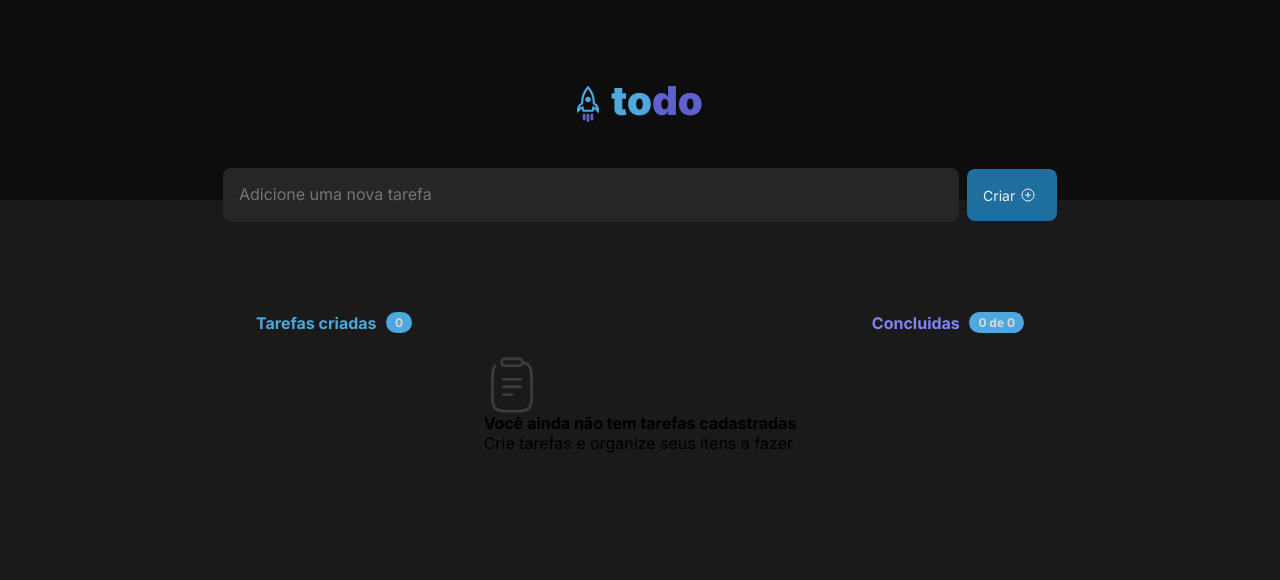
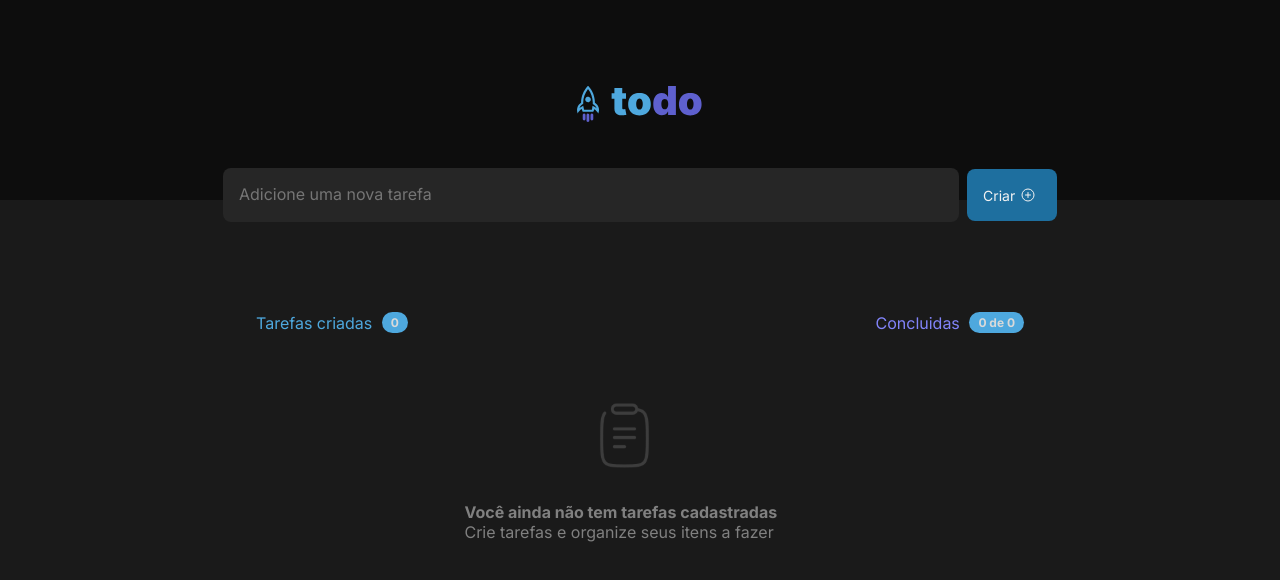
Before and after one commit to Lucas-Aparecido21/ToDoList, a React (Create React App) app: page / in a window 1280 px wide. Shown: the top 580 px of the page. Built offline with nearby package versions, Linux system fonts and the light colour scheme.

Commit message:
29-11-part1

```diff
--- a/public/index.html
+++ b/public/index.html
@@ -2,6 +2,7 @@
 <html lang="en">
   <head>
     <meta charset="utf-8" />
+    <meta lang="pt-br">
     <link rel="preconnect" href="https://fonts.googleapis.com" />
     <link rel="preconnect" href="https://fonts.gstatic.com" crossorigin />
     <link
--- a/src/App.tsx
+++ b/src/App.tsx
@@ -6,9 +6,9 @@ import { Task } from "./components/Task";
 import { useState } from "react";
 
 export interface ITask {
-  id: number;
-  title: string;
-  complete: boolean;
+     id: number;
+    title: string;
+    complete: boolean;
 }
 
 export function App() {
--- a/src/components/Newtask.modules.css
+++ b/src/components/Newtask.modules.css
@@ -6,6 +6,7 @@
   justify-content: center;
   border: none;
   margin-top: -2rem;
+
 }
 
 .taskForm textarea {
--- a/src/components/Newtask.tsx
+++ b/src/components/Newtask.tsx
@@ -2,6 +2,7 @@ import { FormEvent, ChangeEvent, InvalidEvent, useState } from "react";
 import "./Newtask.modules.css";
 import { PlusCircle } from "phosphor-react";
 import { ITask } from "../App";
+import { Task } from "./Task";
 
 interface Props {
   setTask: React.Dispatch<React.SetStateAction<ITask[]>>;
@@ -35,7 +36,7 @@ export function Newtask({ setTask }: Props) {
     <div>
       <form onSubmit={handleCreateNewTask} className="taskForm">
         <textarea
-          name="createTask"
+          name="task"
           onInvalid={handleNewTaskInvalid}
           value={newTask}
           placeholder="Adicione uma nova tarefa"
--- a/src/components/Task.modules.css
+++ b/src/components/Task.modules.css
@@ -23,10 +23,13 @@
   color: var(--blue);
   font-weight: 700;
   font-size: 0.875;
+  font-weight: normal;
+
 }
 
 .complete p {
   color: var(--purple);
+  font-weight: normal;
 }
 
 .list {
@@ -41,15 +44,38 @@
   margin: 0 auto;
   margin-top: 5.625rem;
   padding: 0 1rem;
+  gap:4rem;
 }
 
+
 .taskCenter {
-  width: 100%;
+  width: 95%;
   display: grid;
   justify-content: center;
   align-items: center;
   align-content: center;
+
 }
 
+.taskCenter b{
+  color: var(--gray-300);
+
+}
+
+.taskCenter p{
+  color: var(--gray-300);
+    font-weight: normal;
+
+}
 .taskClip {
+    margin-bottom: 5rem;
+    position: relative;
+    top: 2.9rem;
+    left: 8rem;
+    width: 65px;
 }
+
+.tasks{
+  gap:10px;
+  display: grid;
+}
--- a/src/components/Task.tsx
+++ b/src/components/Task.tsx
@@ -1,4 +1,4 @@
-import React from "react";
+import React, { useState } from "react";
 import { ITask } from "../App";
 import ClipBoard from "../assets/Clipboard.svg";
 
@@ -9,6 +9,10 @@ interface Props {
 }
 
 export function Task({ task }: Props) {
+
+
+
+
   return (
     <>
       {task.length > 0 ? (
--- a/src/components/TaskList.tsx
+++ b/src/components/TaskList.tsx
@@ -5,9 +5,13 @@ import { ITask } from "../App";
 
 interface Props {
   task: ITask;
+
 }
 
 export function TaskList({ task }: Props) {
+
+
+
   return (
     <div className="task">
       <button className="check">
@@ -20,3 +24,6 @@ export function TaskList({ task }: Props) {
     </div>
   );
 }
+function onDeteleTask(task: ITask) {
+  throw new Error("Function not implemented.");
+}
```
